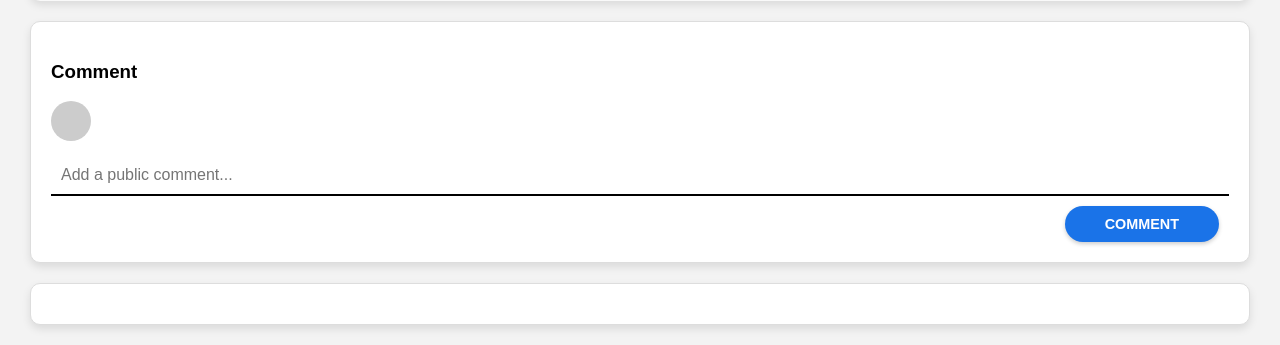
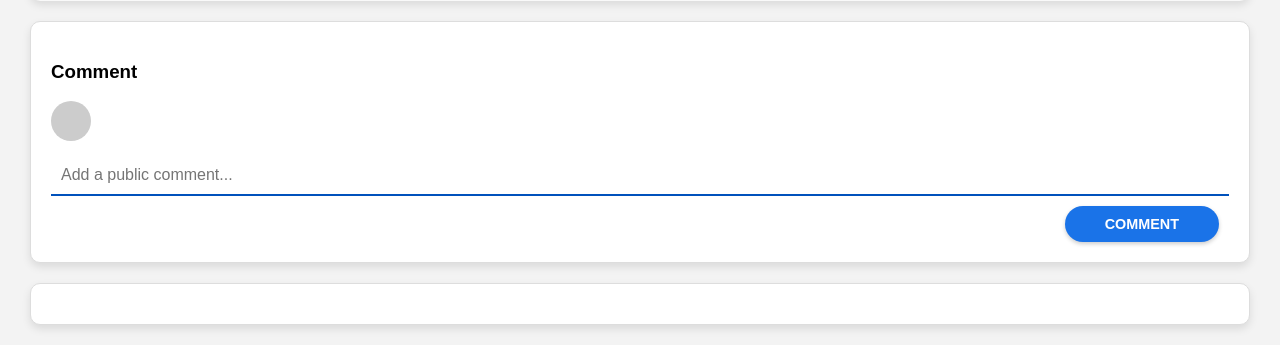
Before and after one commit to om762/Web-Learning, a Django app: page /listing/1 in a window 1280 px wide, with the restyled element focused. Shown: the part 1773-2118 px from the top of the page. Run offline with Django 5.2, Linux system fonts and the light colour scheme; data comes from the database, SQL or seed files in the repository.

Commit message:
color change

```diff
--- a/Projects/commerce/auctions/static/auctions/styles.css
+++ b/Projects/commerce/auctions/static/auctions/styles.css
@@ -751,7 +751,7 @@ body {
 }
 
 .comment-section input[type="text"]:focus {
-    border-bottom: 2px solid #000000;
+    border-bottom: 2px solid #0051bc;
 }
 
 .comment-section button {
```
